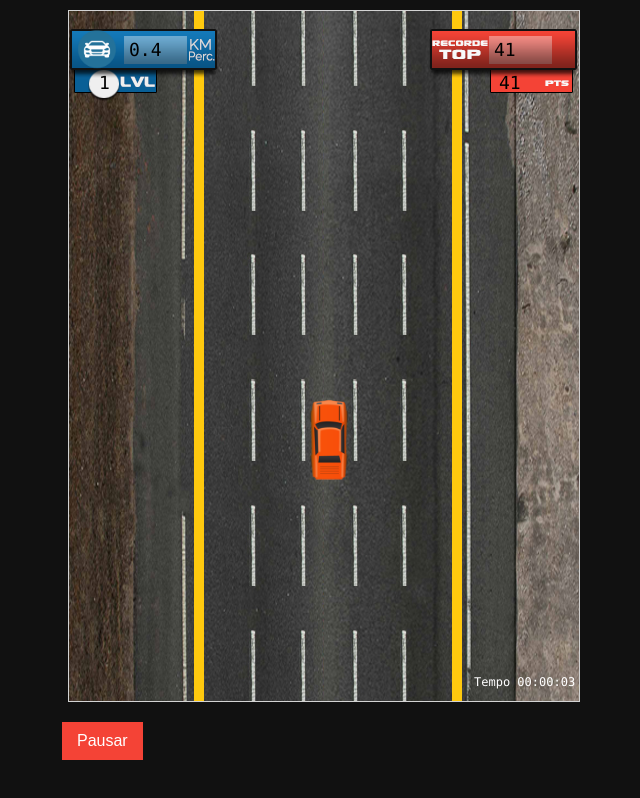
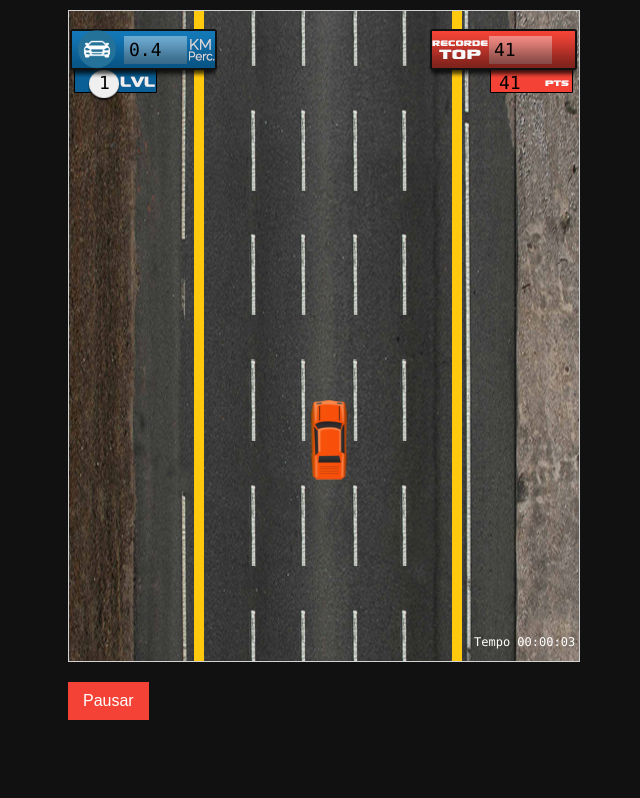
Before and after one commit to rafaellucassnt/tdcars, a plain HTML site: page index.html in a window 1280 px wide. Shown: the whole page, without its empty margins (332-972 px from the left). Drawn offline with Linux system fonts and the light colour scheme.

Commit message:
fix: ajuste no tamanho da tela

```diff
--- a/css/style.css
+++ b/css/style.css
@@ -27,5 +27,4 @@ canvas {
     font-size: 16px;
     position: fixed;
     top: auto;
-    left: 30%;
 }
--- a/js/game.js
+++ b/js/game.js
@@ -1,6 +1,6 @@
 //Configurações do canvas
 var FPS = 24;
-var CANVAS_WIDTH = 510, CANVAS_HEIGHT = 690;
+var CANVAS_WIDTH = 510, CANVAS_HEIGHT = 650;
 var KEY_CODE_UP = 38, KEY_CODE_DOWN = 40, KEY_CODE_LEFT = 37, KEY_CODE_RIGHT = 39, KEY_CODE_SPACE = 32, KEY_CODE_ENTER = 13;
 var MOVE_X = 50;
 var SPEED_MOVE = 0.5, SPEED_OBSTACLES = 2.5, SPEED_OBSTACLES_MAX = 10;
```
